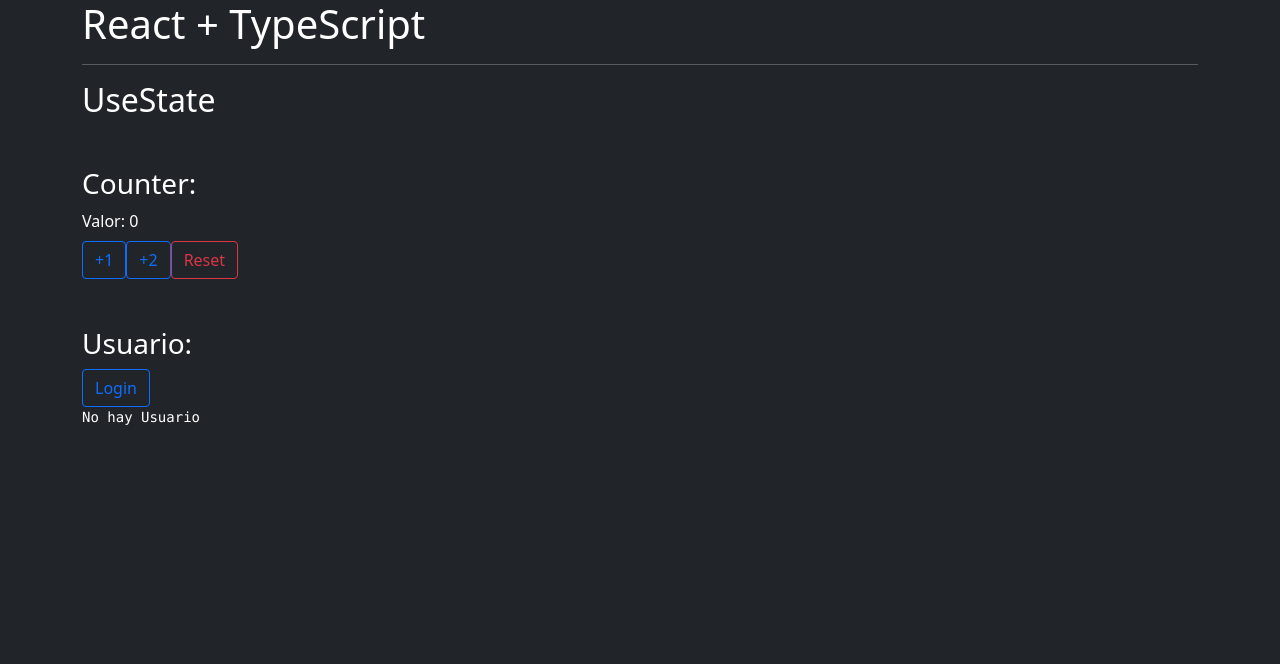
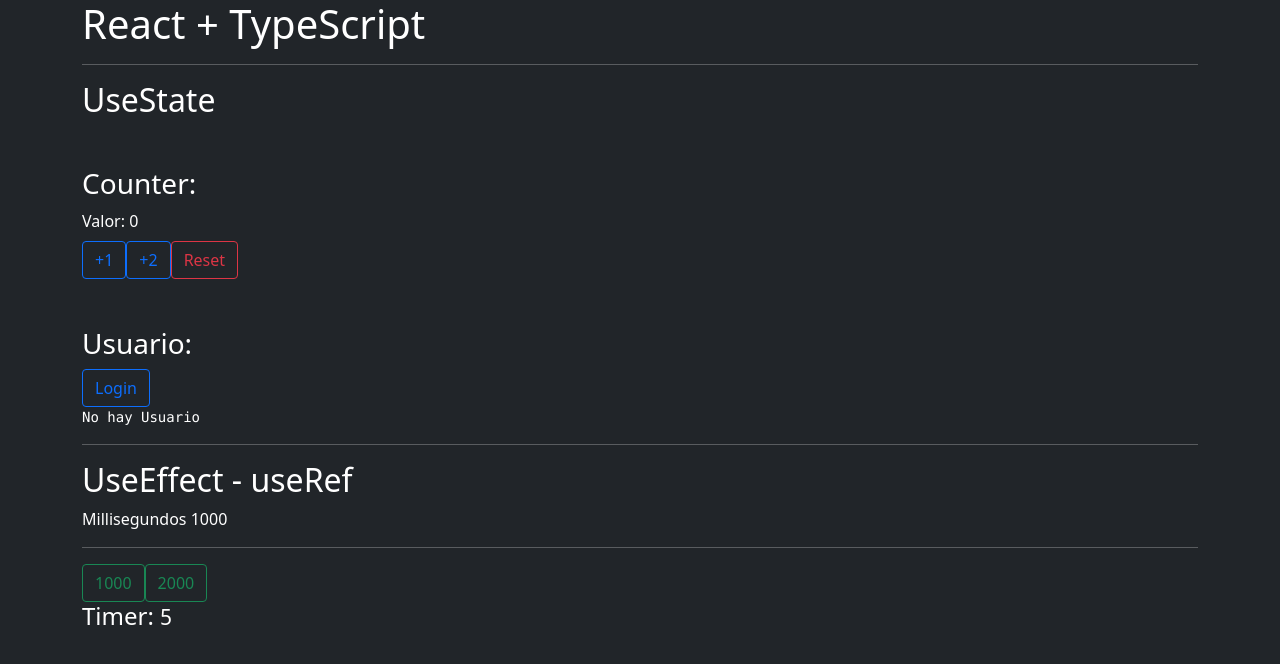
Before and after one commit to JIMO-17/React-Typescript_Fundamentals, a React (Create React App) app: page / in a window 1280 px wide. Shown: the top 664 px of the page. Built offline with nearby package versions, Linux system fonts and the light colour scheme.

Commit message:
UseEffect and useRef in React with TypeScript

```diff
--- a/src/App.tsx
+++ b/src/App.tsx
@@ -1,5 +1,8 @@
 import { Counter } from "./components/counter";
 import { Usuario } from "./components/Usuario";
+
+import { TimerPadre } from "./components/TimerPadre";
+
 
 function App() {
   return (
@@ -9,6 +12,10 @@ function App() {
       <h2>UseState</h2>
       <Counter />
       <Usuario />
+
+      <hr />
+      <h2>UseEffect - useRef</h2>
+      <TimerPadre />
     </>
   );
 }
--- /dev/null
+++ b/src/components/Timer.tsx
@@ -0,0 +1,23 @@
+import { useEffect, useRef, useState } from "react";
+
+type TimerArgs = {
+    millisegundos: number;
+}
+
+export const Timer = ( {millisegundos} : TimerArgs) => {
+    // console.log(millisegundos);
+
+    const [segundos, setSegundos] = useState(0);
+    const ref = useRef<NodeJS.Timeout>();
+
+    useEffect(() => {
+        ref.current && clearInterval(ref.current);
+        ref.current = setInterval( () => setSegundos(s => s + 1), millisegundos);
+    }, [millisegundos])
+
+    return (
+        <>
+            <h4>Timer: <small>{segundos}</small></h4>
+        </>
+    )
+}
--- /dev/null
+++ b/src/components/TimerPadre.tsx
@@ -0,0 +1,30 @@
+import { useEffect, useState } from "react"
+import { Timer } from "./Timer"
+
+export const TimerPadre = () => {
+
+    const [millisegundos, setMillisegundos] = useState(1000);
+
+    return (
+        <>
+           <span>Millisegundos {millisegundos}</span>
+            <hr />
+
+            <button
+                className="btn btn-outline-success"
+                onClick={() => setMillisegundos(1000)}
+
+            >
+                1000
+            </button>
+            <button
+                className="btn btn-outline-success"
+                onClick={() => setMillisegundos(2000)}
+            >
+                2000
+            </button>
+
+           <Timer millisegundos={millisegundos}/>
+        </>
+    )
+}
```
